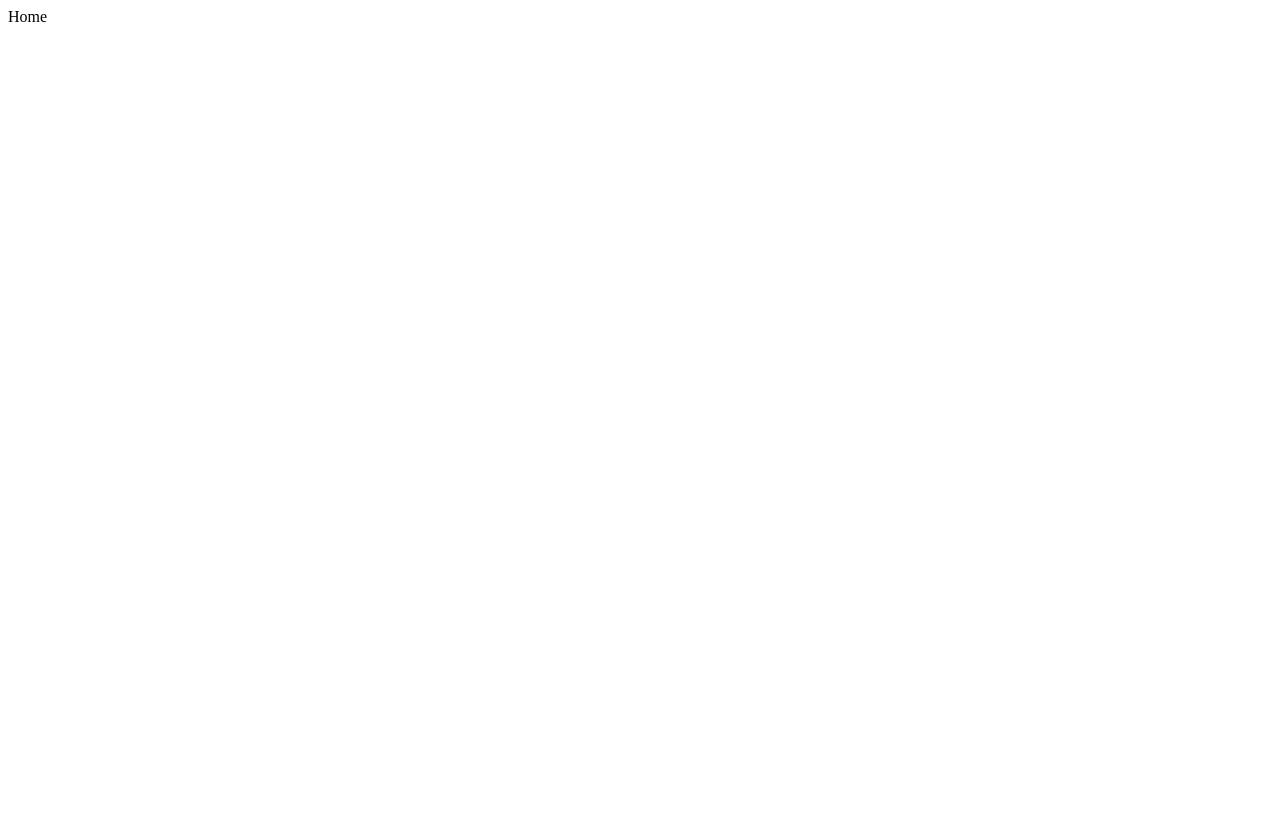
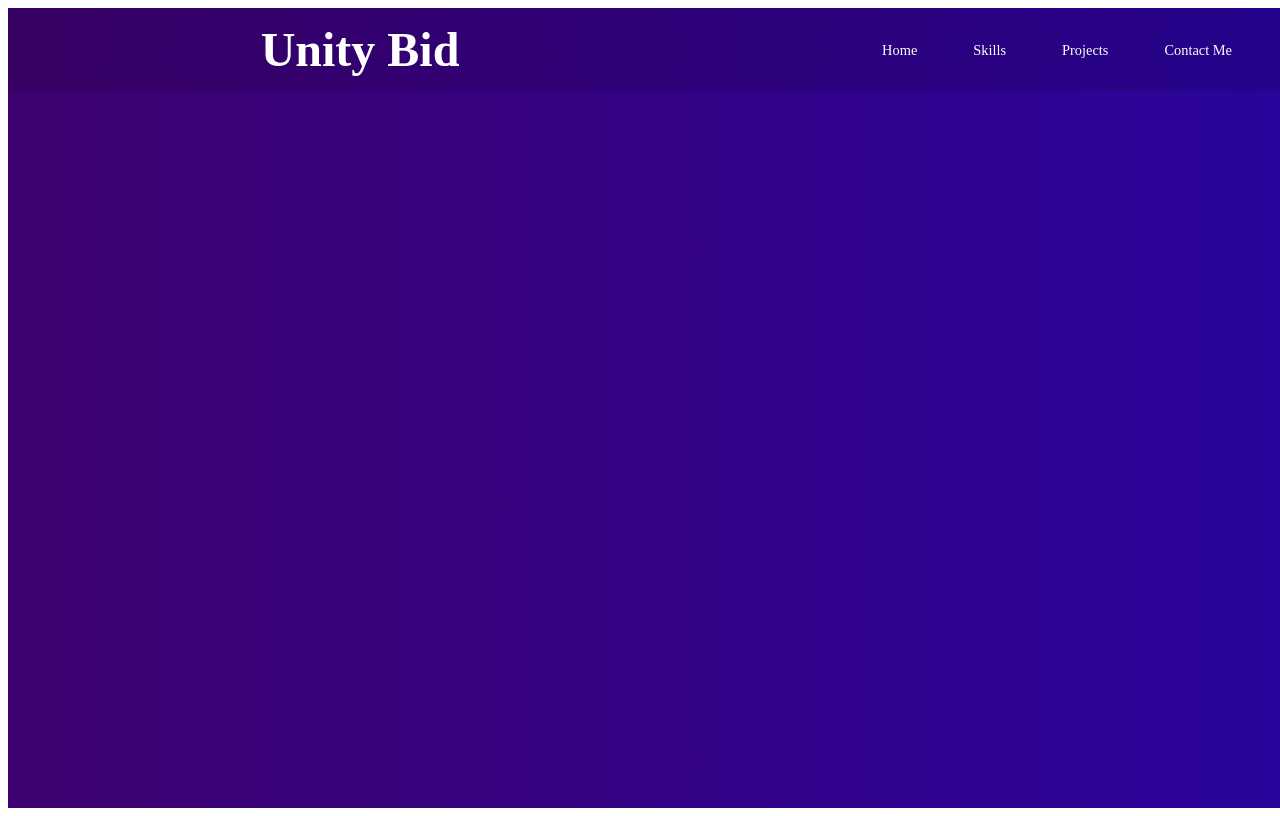
Before and after one commit to Mohammed-Shabeeb/UnityBid, a React (Vite) app in the folder unityBid/: page /Home in a window 1280 px wide. Built offline with nearby package versions, Linux system fonts and the light colour scheme.

Commit message:
Working on Home page

```diff
--- a/unityBid/src/components/Navbar/Navbar.css
+++ b/unityBid/src/components/Navbar/Navbar.css
@@ -14,12 +14,18 @@
     justify-content: space-between;
     padding: 1rem 0;
     margin: 0 auto;
+    height: 4vw;
 }
 
 .logo{
 
     width: 12rem;
     height: auto;
+    display: flex;
+}
+.logo h3 {
+    color: white;
+    font-size: 3rem;
 }
 
 .nav-content ul {
--- a/unityBid/src/components/Navbar/Navbar.jsx
+++ b/unityBid/src/components/Navbar/Navbar.jsx
@@ -1,11 +1,11 @@
 import React, { useState } from 'react'
-import './Navbar.css'
+import "./Navbar.css"
 import MobileNav from './MobileNav/MobileNav'
 import { FiMenu } from 'react-icons/fi';
 import { Link as ScrollLink } from 'react-scroll';
 
 
-export const Navbar = () => {
+const Navbar = () => {
     const [openMenu, setOpenMenu] = useState(false);
 
     const toggleMenu = () => {
@@ -19,7 +19,9 @@ export const Navbar = () => {
 
         <nav className='nav-wrapper'>
             <div className='nav-content'>
-                <span className="logo" >Mohammed Shabeeb T</span>
+                <div className="logo">
+                    <h3>Unity Bid</h3>
+                </div>
 
                 <ul>
                     <li>
@@ -47,3 +49,5 @@ export const Navbar = () => {
    </>
   )
 }
+
+export default Navbar
--- a/unityBid/src/pages/Home.css
+++ b/unityBid/src/pages/Home.css
@@ -0,0 +1,6 @@
+.home-container{
+    width: 100vw;
+    height: 100vh;
+    background: linear-gradient(to right, #3e016f, #2a049c);
+    padding: 0;
+}
--- a/unityBid/src/pages/Home.jsx
+++ b/unityBid/src/pages/Home.jsx
@@ -1,8 +1,12 @@
 import React from 'react'
+import Navbar from "../components/Navbar/Navbar"
+import "./Home.css"
 
 const Home = () => {
   return (
-    <div>Home</div>
+    <div className='home-container'>
+      <Navbar />
+    </div>
   )
 }
 
--- a/unityBid/src/pages/Login.jsx
+++ b/unityBid/src/pages/Login.jsx
@@ -26,7 +26,7 @@ function Login() {
   };
 
   return (
-    <div className="container">
+    <div className="log-container">
       <form className='log-form' onSubmit={handleSubmit}>
         <div className="form-element">
           <label>Username:</label>
--- a/unityBid/src/pages/LoginC.css
+++ b/unityBid/src/pages/LoginC.css
@@ -1,9 +1,12 @@
-.container {
-    width: 100%;
+.log-container {
+    width: 100vw;
+    height: 100vh;
     display: flex;
     align-items: center;
     justify-content: center;
     flex-direction: column;
+    background: linear-gradient(to right, #3e016f, #2a049c);
+    padding: 0;
 }
 
 .log-form {
--- a/unityBid/src/pages/Register.jsx
+++ b/unityBid/src/pages/Register.jsx
@@ -37,7 +37,7 @@ function Register() {
   };
 
   return (
-    <div className='container'>
+    <div className='reg-container'>
 
         <form className='reg-form' onSubmit={handleSubmit}>
           <div className="form-element">
--- a/unityBid/src/pages/RegisterC.css
+++ b/unityBid/src/pages/RegisterC.css
@@ -1,9 +1,12 @@
-.container {
-    width: 100%;
+.reg-container {
+    width: 100vw;
+    height: 100vh;
     display: flex;
     align-items: center;
     justify-content: center;
     flex-direction: column;
+    background: linear-gradient(to right, #3e016f, #2a049c);
+    padding: 0;
 }
 
 form {
```
Also changed, not shown: unityBid/src/components/Navbar/logoSmall.png (added).
